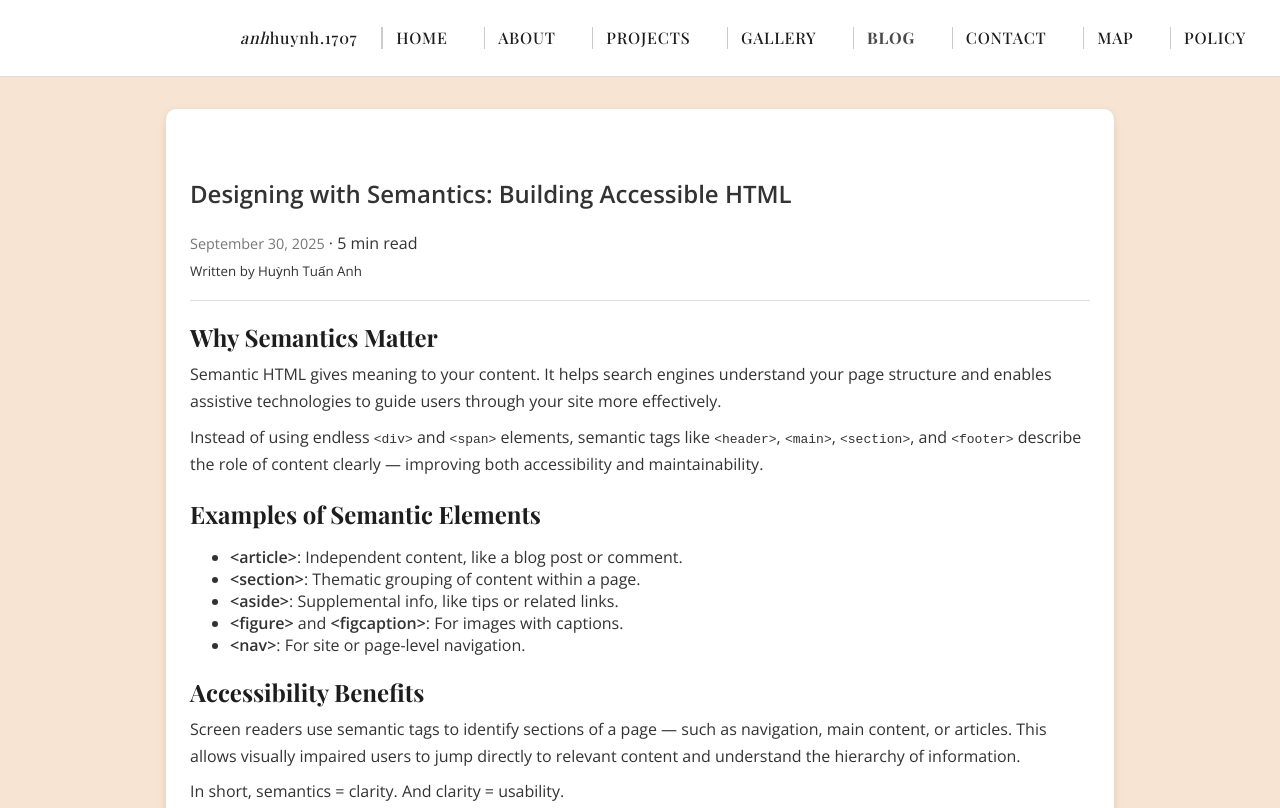
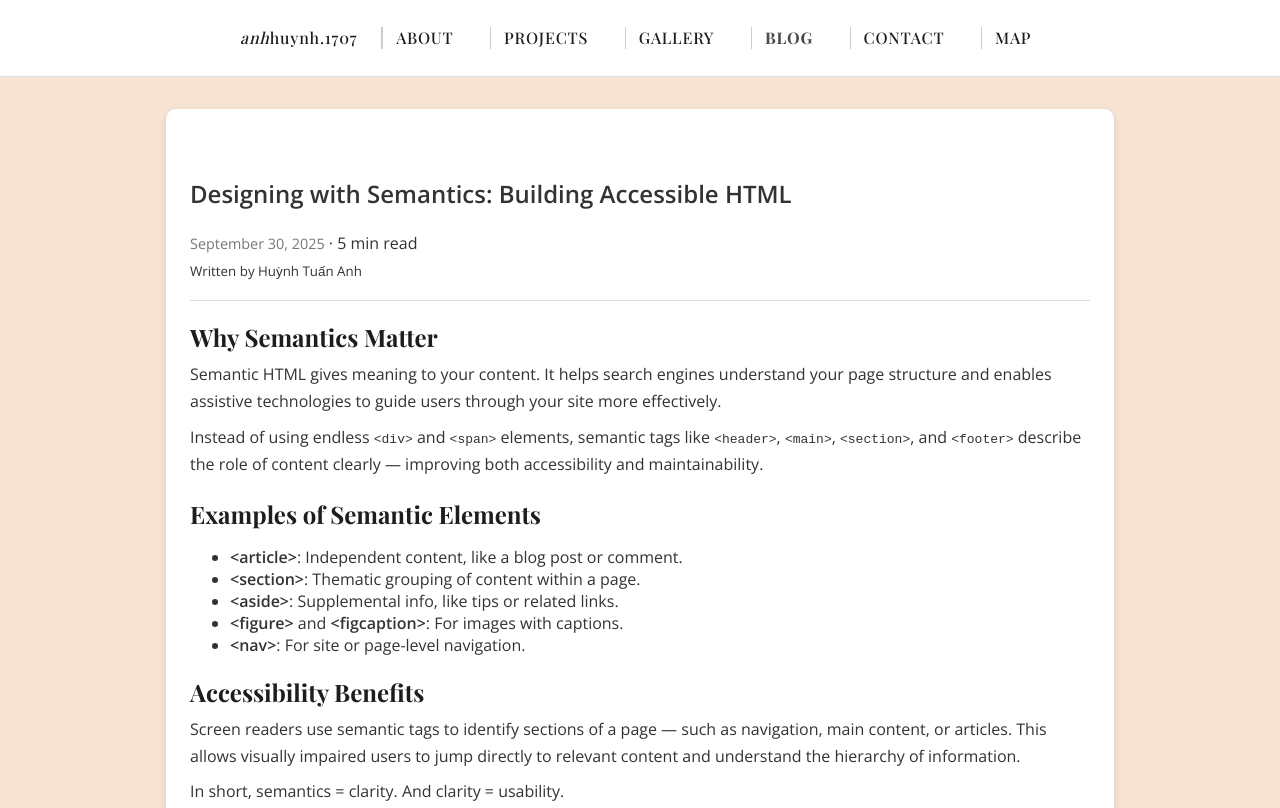
Before and after one commit to anhhuynh1707/portfolio, a plain HTML site: page post-1.html in a window 1280 px wide. Shown: the top 808 px of the page. Drawn offline with nearby package versions, Linux system fonts and the light colour scheme.

Commit message:
Remove elements in navigation bar

```diff
--- a/post-1.html
+++ b/post-1.html
@@ -20,14 +20,12 @@
         <nav aria-label="Main navigation">
             <p class="brand"><a href="index.html"><em>anh</em>huynh.1707</a></p>
             <ul>
-                <li><a href="index.html">HOME</a></li>
                 <li><a href="about.html">ABOUT</a></li>
                 <li><a href="projects.html">PROJECTS</a></li>
                 <li><a href="gallery.html">GALLERY</a></li>
                 <li><a href="blog.html" class="active">BLOG</a></li>
                 <li><a href="contact.html">CONTACT</a></li>
                 <li><a href="map.html">MAP</a></li>
-                <li><a href="policy.html">POLICY</a></li>
             </ul>
         </nav>
     </header>
```
